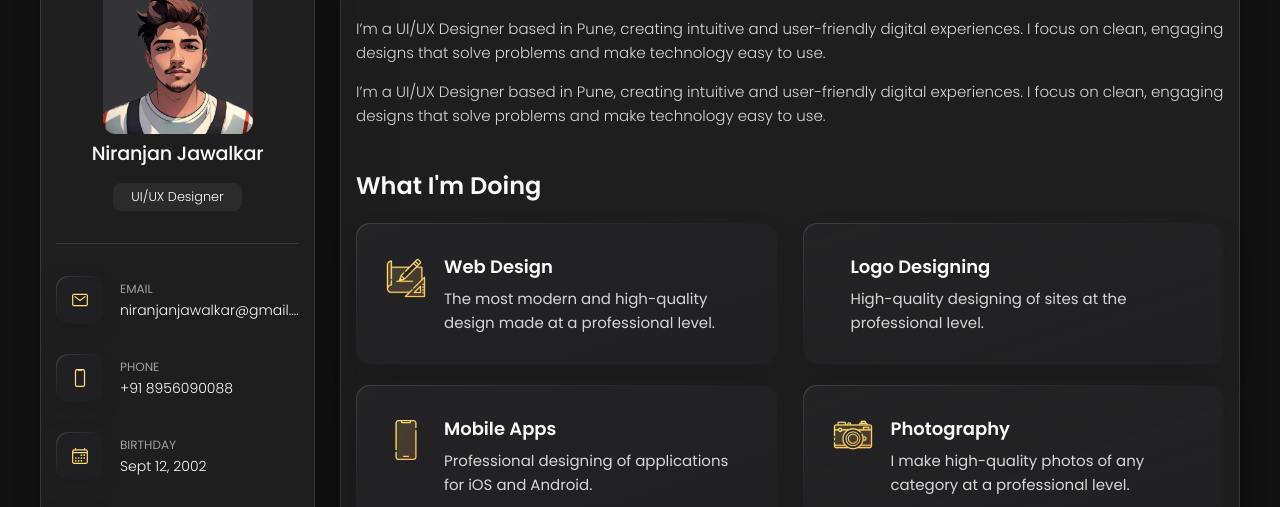
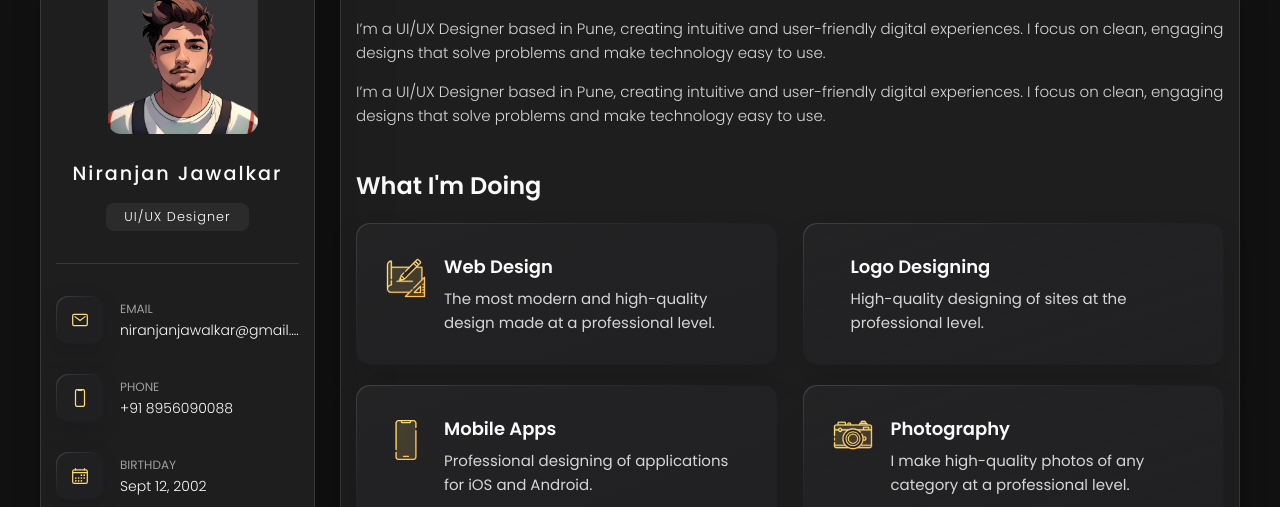
Before and after one commit to NiranjanJawalkar/Portfolio, a plain HTML site: page index.html in a window 1280 px wide. Shown: the part 147-654 px from the top of the page. Drawn offline with nearby package versions, Linux system fonts and the light colour scheme.

Commit message:
feat: sidebar padding fix

```diff
--- a/assets/css/style.css
+++ b/assets/css/style.css
@@ -321,13 +321,14 @@ main {
   transition: var(--transition-2);
 }
 
-.sidebar.active { max-height: 405px; }
+.sidebar.active { max-height: 430px; }
 
 .sidebar-info {
   position: relative;
   display: flex;
   justify-content: flex-start;
   align-items: center;
+  gap: 20px;
 }
 
 /* .avatar-box {
@@ -344,7 +345,7 @@ main {
 .avatar-box {
   /* background: var(--bg-gradient-onyx); */
   /* height: 175px; */
-  width: 175px;
+  padding-left: 10px;
   border-radius: 200px;
   display: flex;
   justify-content: center;
@@ -361,14 +362,17 @@ main {
   color: var(--white-2);
   font-weight: var(--fw-500);
   font-size: 1.2rem;
-  letter-spacing: -0.25px;
+  letter-spacing: 2px;
   margin-bottom: 10px;
   margin-top: 5px;
 }
 
 .info-content .title {
+  padding: 4px;
+  letter-spacing: 1px;
   color: var(--white-1);
   background: var(--onyx);
+  font-weight: 800;
   font-size: 0.8rem;
   font-weight: var(--fw-300);
   width: max-content;
```
